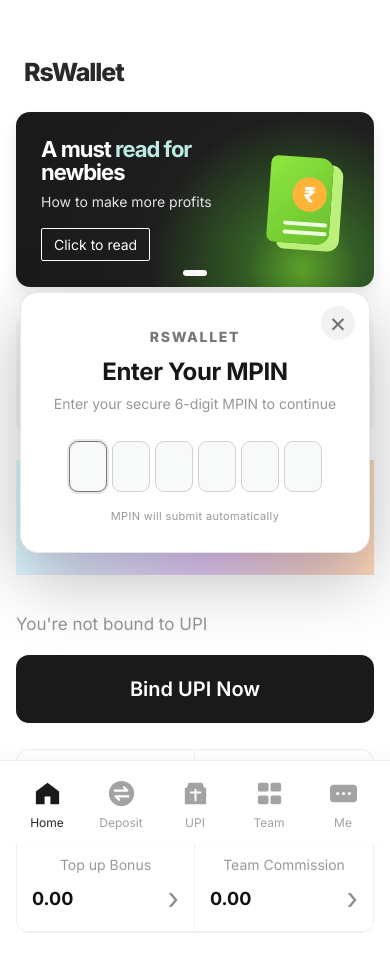
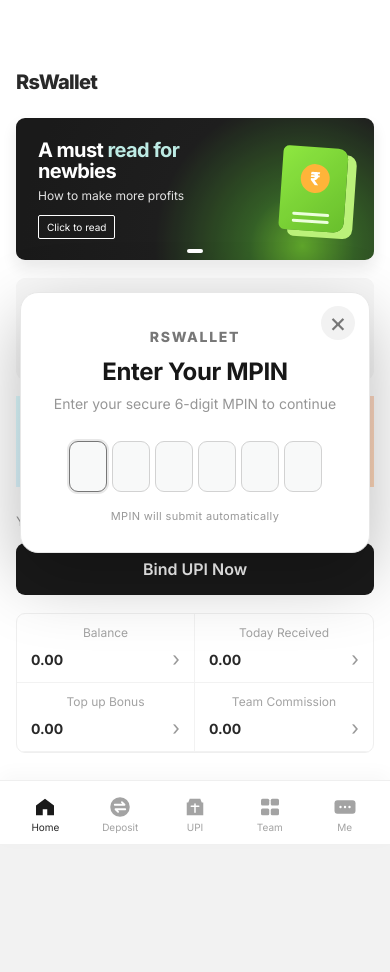
Before and after one commit to kt849669-beep/rswallet, a Next.js app: page /home in a window 390 px wide. Shown: the top 972 px of the page. After the commit the page ends 844 px from the top, so only its background shows below. Built offline with nearby package versions, Linux system fonts and the light colour scheme; no server answers; the database is empty; sample sign-in values are in the browser's storage.

Commit message:
fix: match mobile login and home proportions

```diff
--- a/app/globals.css
+++ b/app/globals.css
@@ -65,4 +65,36 @@
   .admin-shell{grid-template-columns:minmax(0,1fr);align-content:start}.admin-shell aside{position:relative;align-self:start;width:100%;height:auto;padding:15px;overflow:hidden}.admin-brand{border:0;padding-bottom:12px}.admin-shell nav{display:flex;max-width:100%;margin:0;overflow-x:auto}.admin-shell nav button{min-width:max-content}.admin-logout{margin:8px 0 0}.admin-shell>section{width:100%;padding:20px}.media-form,.admin-form{grid-template-columns:1fr}.metric-grid{grid-template-columns:1fr 1fr}
 }
 
-@media(max-width:420px){.login-header{height:124px;padding-top:78px;font-size:21px}.login-form{min-height:calc(100dvh - 124px);padding:105px 24px 55px}.login-button{min-height:70px;margin-top:220px;font-size:20px}.field input{font-size:16px}.home-content{padding-inline:16px}.hero-slide{height:175px}.hero-copy strong{font-size:22px}.wallet-book{transform:scale(.8) rotate(4deg)}.ratio-card{grid-template-columns:1.15fr .85fr}.ratio-card>div+div{padding-left:13px}.ratio-card small{font-size:13px}.ratio-card strong{font-size:16px}.stat-grid>div{padding:15px}.stat-grid small{font-size:14px}.mpin-dialog{padding-inline:18px}.mpin{gap:5px}.mpin input{width:38px}.metric-grid{grid-template-columns:1fr}}
+@media(max-width:420px){
+  .login-header{height:108px;padding-top:76px;font-size:17px}
+  .login-form{min-height:calc(100dvh - 108px);padding:121px 16px 38px}
+  .login-fields{gap:23px}
+  .field{height:52px;gap:24px;padding:0 20px;border-radius:9px}
+  .field-icon{width:21px;height:21px;flex-basis:21px}
+  .field input{padding:12px 0;font-size:14px}
+  .login-button{min-height:52px;margin-top:231px;border-radius:9px;font-size:16px}
+
+  .phone-shell{padding-bottom:64px}
+  .app-header{height:118px;padding:0 16px 24px}
+  .app-header strong{font-size:20px;letter-spacing:-.7px}
+  .home-content{padding:0 16px 24px}
+  .hero-slide{height:142px;border-radius:9px}
+  .fallback-slide{padding:18px 22px}
+  .hero-copy strong{font-size:20px;letter-spacing:-.6px}
+  .hero-copy span{margin-top:6px;font-size:12px}
+  .hero-copy button{margin-top:12px;padding:5px 8px;font-size:10px}
+  .wallet-book{width:65px;height:84px;margin-right:6px;border-radius:6px 10px 10px 6px;box-shadow:9px 6px 0 #b4f06b;transform:rotate(4deg)}
+  .wallet-book:after{left:13px;bottom:15px;width:37px;height:3px;box-shadow:0 7px 0 #eaffda}
+  .wallet-book span{left:19px;top:17px;width:29px;height:29px;font-size:18px}
+  .dots{bottom:7px;gap:5px}.dots i{width:7px;height:4px}.dots i.active{width:16px}
+  .ratio-card{grid-template-columns:1.15fr .85fr;min-height:102px;margin-top:18px;padding:14px 16px;border-radius:9px}
+  .ratio-card>div{gap:6px}.ratio-card>div+div{padding-left:16px}
+  .ratio-card small{font-size:12px}.ratio-card strong{margin-top:10px;font-size:15px}.ratio-card span{font-size:10px}.ratio-card b{margin-top:10px;font-size:24px}
+  .reward-banner{height:91px;margin-top:16px}.reward-banner strong{font-size:18px}.reward-banner span{font-size:24px}
+  .upi-status{margin:26px 0 14px;font-size:13px}
+  .bind-upi{min-height:52px;border-radius:9px;font-size:16px}
+  .stat-grid{margin-top:18px;border-radius:9px}.stat-grid>div{padding:11px 14px}.stat-grid small{font-size:12px}.stat-grid strong{font-size:14px}.stat-grid i{font-size:20px}
+  .bottom-nav{height:64px;padding:6px 8px 4px}.bottom-nav button{gap:2px}.bottom-nav b{width:25px;height:24px}.bottom-nav b svg{width:24px;height:24px}.bottom-nav small{font-size:10px}
+
+  .mpin-dialog{padding-inline:18px}.mpin{gap:5px}.mpin input{width:38px}.metric-grid{grid-template-columns:1fr}
+}
```
